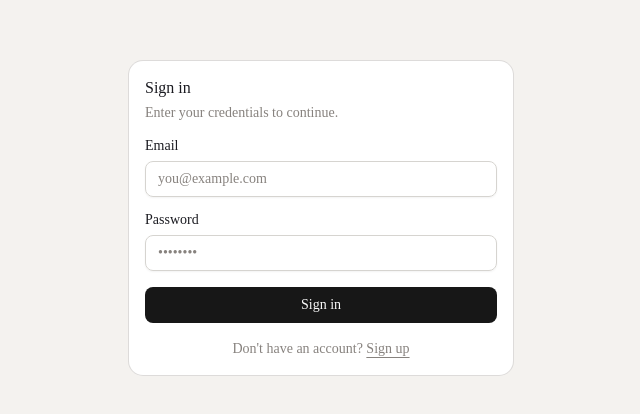
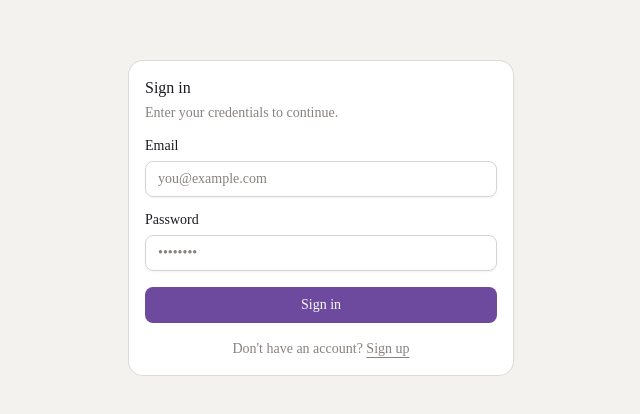
Before and after one commit to santosl529/Druzy, a Next.js app: page /login in a window 1280 px wide. Shown: the part 182-596 px from the top of the page, without its empty margins (319-959 px from the left). Built offline with nearby package versions, Linux system fonts and the light colour scheme.

Commit message:
design(system): Space Grotesk display font, deep-violet chrome tokens, nav active state

```diff
--- a/app/globals.css
+++ b/app/globals.css
@@ -9,7 +9,7 @@
   --color-foreground: var(--foreground);
   --font-sans: var(--font-sans);
   --font-mono: var(--font-geist-mono);
-  --font-heading: var(--font-sans);
+  --font-heading: var(--font-space-grotesk), var(--font-sans);
   --color-sidebar-ring: var(--sidebar-ring);
   --color-sidebar-border: var(--sidebar-border);
   --color-sidebar-accent-foreground: var(--sidebar-accent-foreground);
@@ -55,7 +55,7 @@
   --card-foreground: oklch(0.224 0.013 285);
   --popover: oklch(1 0 0);
   --popover-foreground: oklch(0.224 0.013 285);
-  --primary: oklch(0.205 0 0);
+  --primary: oklch(0.487 0.133 300.823);  /* #6D4A9E deep obsidian violet */
   --primary-foreground: oklch(0.985 0 0);
   --secondary: oklch(0.97 0 0);
   --secondary-foreground: oklch(0.205 0 0);
@@ -66,7 +66,7 @@
   --destructive: oklch(0.577 0.245 27.325);
   --border: oklch(0.87 0.006 75);          /* #DDD8D0 sandstone */
   --input: oklch(0.87 0.006 75);
-  --ring: oklch(0.708 0 0);
+  --ring: oklch(0.487 0.133 300.823);  /* #6D4A9E deep obsidian violet */
   --chart-1: oklch(0.87 0 0);
   --chart-2: oklch(0.556 0 0);
   --chart-3: oklch(0.439 0 0);
@@ -95,8 +95,8 @@
   --card-foreground: oklch(0.93 0.01 300);
   --popover: oklch(0.205 0 0);
   --popover-foreground: oklch(0.985 0 0);
-  --primary: oklch(0.922 0 0);
-  --primary-foreground: oklch(0.205 0 0);
+  --primary: oklch(0.545 0.147 299.799);  /* #7E58B8 lifted violet, AA on obsidian */
+  --primary-foreground: oklch(0.985 0 0);
   --secondary: oklch(0.269 0 0);
   --secondary-foreground: oklch(0.985 0 0);
   --muted: oklch(0.24 0.02 295);
@@ -106,7 +106,7 @@
   --destructive: oklch(0.704 0.191 22.216);
   --border: oklch(0.27 0.02 295);          /* #2E2A3B */
   --input: oklch(0.27 0.02 295);
-  --ring: oklch(0.556 0 0);
+  --ring: oklch(0.545 0.147 299.799);  /* #7E58B8 lifted violet, AA on obsidian */
   --chart-1: oklch(0.87 0 0);
   --chart-2: oklch(0.556 0 0);
   --chart-3: oklch(0.439 0 0);
@@ -133,6 +133,9 @@
     --foreground: oklch(0.93 0.01 300);
     --card: oklch(0.19 0.02 295);
     --card-foreground: oklch(0.93 0.01 300);
+    --primary: oklch(0.545 0.147 299.799);  /* #7E58B8 lifted violet, AA on obsidian */
+    --primary-foreground: oklch(0.985 0 0);
+    --ring: oklch(0.545 0.147 299.799);  /* #7E58B8 lifted violet, AA on obsidian */
     --muted: oklch(0.24 0.02 295);
     --muted-foreground: oklch(0.6 0.02 295);
     --border: oklch(0.27 0.02 295);
@@ -154,4 +157,7 @@
   html {
     @apply font-sans;
   }
+  h1, h2, h3 {
+    font-family: var(--font-heading);
+  }
 }
--- a/app/layout.tsx
+++ b/app/layout.tsx
@@ -1,5 +1,5 @@
 import type { Metadata } from 'next'
-import { Geist, Geist_Mono } from 'next/font/google'
+import { Geist, Geist_Mono, Space_Grotesk } from 'next/font/google'
 import { ColorSchemeProvider } from '@/components/color-scheme-provider'
 import { COLOR_SCHEME_STORAGE_KEY } from '@/lib/color-scheme'
 import './globals.css'
@@ -14,6 +14,11 @@ const geistMono = Geist_Mono({
   subsets: ['latin'],
 })
 
+const spaceGrotesk = Space_Grotesk({
+  variable: '--font-space-grotesk',
+  subsets: ['latin'],
+})
+
 export const metadata: Metadata = {
   title: 'Druzy',
   description: 'Log and visualize your personal life — one tracker at a time.',
@@ -25,7 +30,7 @@ export default function RootLayout({ children }: { children: React.ReactNode })
   return (
     <html
       lang="en"
-      className={`${geistSans.variable} ${geistMono.variable} h-full antialiased`}
+      className={`${geistSans.variable} ${geistMono.variable} ${spaceGrotesk.variable} h-full antialiased`}
       suppressHydrationWarning
     >
       <head>
--- a/components/nav.tsx
+++ b/components/nav.tsx
@@ -27,7 +27,7 @@ const navLinkClass = (active: boolean) =>
   cn(
     'transition-colors',
     active
-      ? 'text-foreground font-semibold'
+      ? 'text-primary font-semibold'
       : 'text-foreground/80 font-medium hover:text-foreground',
   )
 
@@ -46,7 +46,7 @@ export function Nav({ email }: { email: string }) {
         <div className="flex items-center gap-8">
           <Link
             href="/"
-            className="text-[1.05rem] font-bold tracking-tight shrink-0 text-foreground"
+            className="font-heading text-[1.05rem] font-bold tracking-tight shrink-0 text-foreground"
             onClick={() => setOpen(false)}
           >
             Druzy
```
